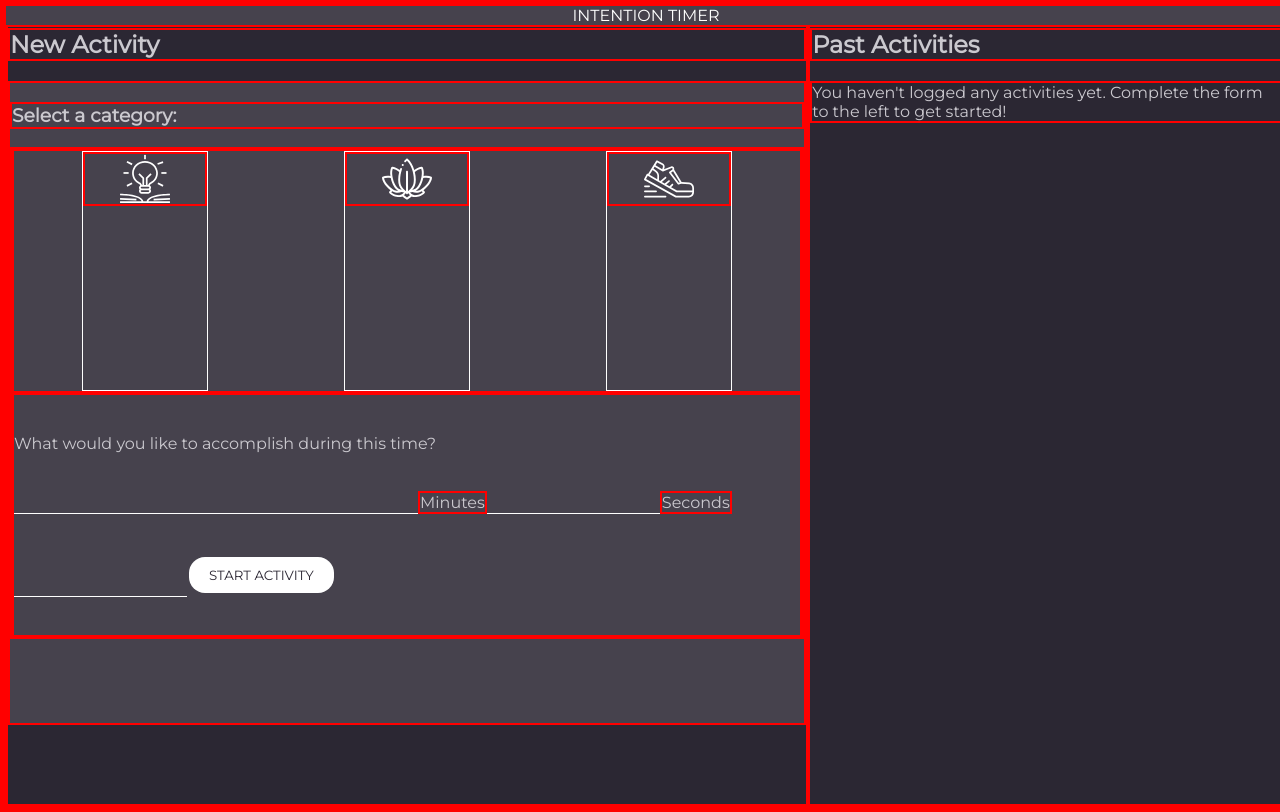
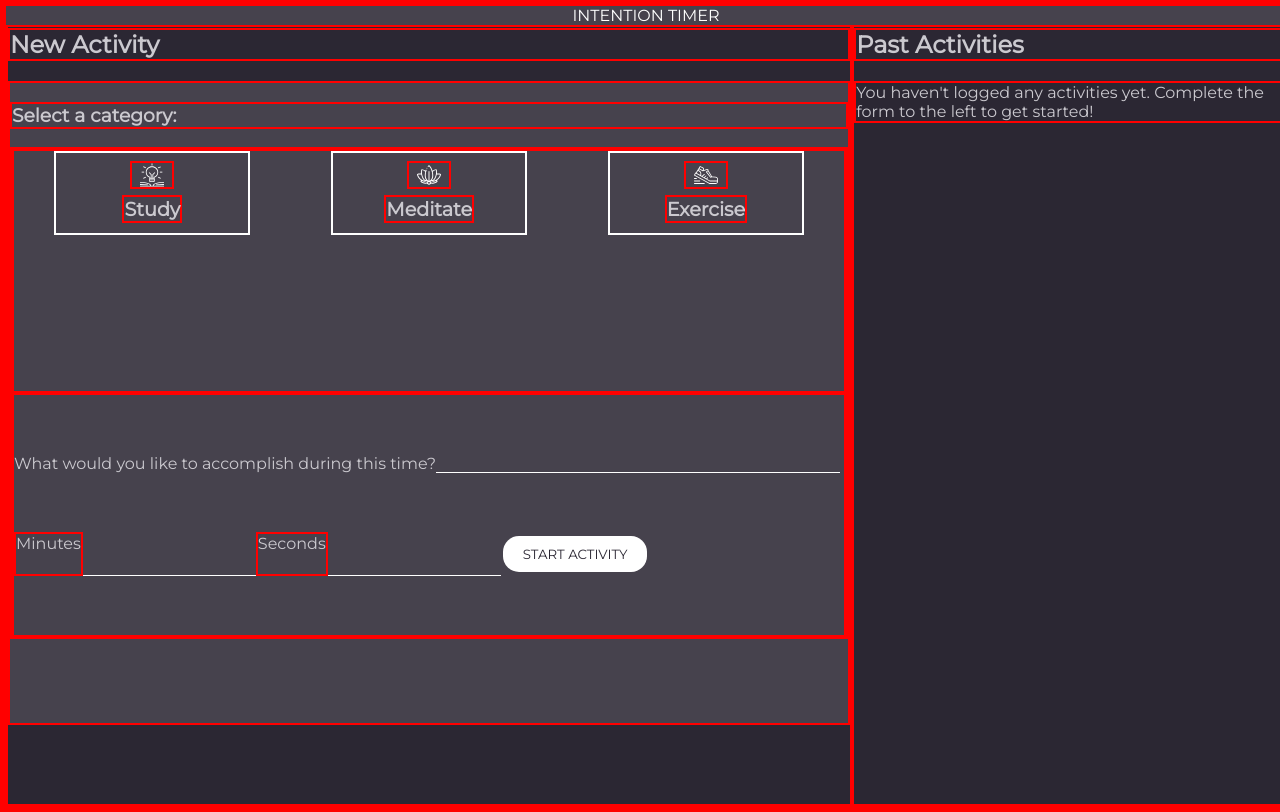
Before and after one commit to saberg1/intention-timer, a plain HTML site: page index.html in a window 1280 px wide. Drawn offline with Linux system fonts and the light colour scheme.

Commit message:
Add styling to category class

```diff
--- a/index.html
+++ b/index.html
@@ -23,14 +23,17 @@
               <label class='category-box'>
                 <input type="radio" name="activiy" value="study" id='study'>
                 <img id='studyImgChng' src="./assets/study.svg">
+                <h6>Study</h6>
               </label>
               <label class='category-box'>
                 <input type="radio" name="activiy" value="big" id='meditate'>
                 <img id='meditateImg' src="./assets/meditate.svg">
+                <h6>Meditate</h6>
               </label>
               <label class='category-box'>
                 <input type="radio" name="activiy" value="big" id='exercise'>
                 <img id='exerciseImg' src="./assets/exercise.svg">
+                <h6>Exercise</h6>
               </label>
             </div>
             <div class='input-container'
--- a/styles.css
+++ b/styles.css
@@ -58,7 +58,18 @@ header {
 }
 
 .category-box {
-  border: 1px solid #FFF;
+  border: 2px solid #FFF;
+  height: 10vh;
+  width: 15vw;
+  display: flex;
+  flex-direction: column;
+  align-items: center;
+}
+
+h6 {
+  margin-top: 0.3em;
+  font-size: 1.2em;
+  font-weight: bold;
 }
 
 .input-container {
@@ -73,14 +84,15 @@ header {
 }
 
 .left {
-  width: 1100px;
+  width: 100vw;
 }
 
 img {
-  height: 50px;
-  width: 120px;
+  height: 3vh;
+  width: 5vh;
+  margin-top: 0.5em;
+}
 
-}
 input {
   background: transparent;
     border: none;
```
